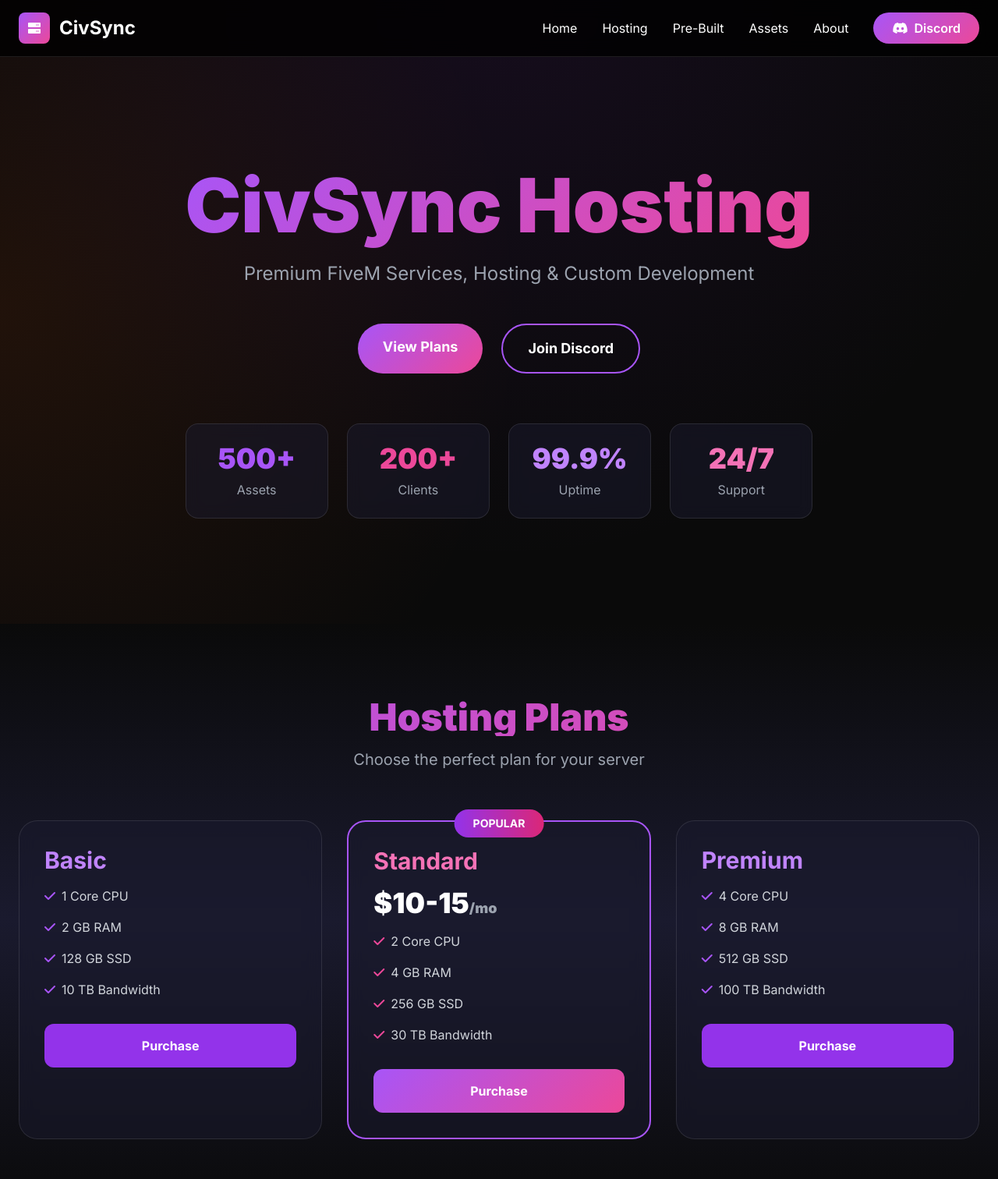
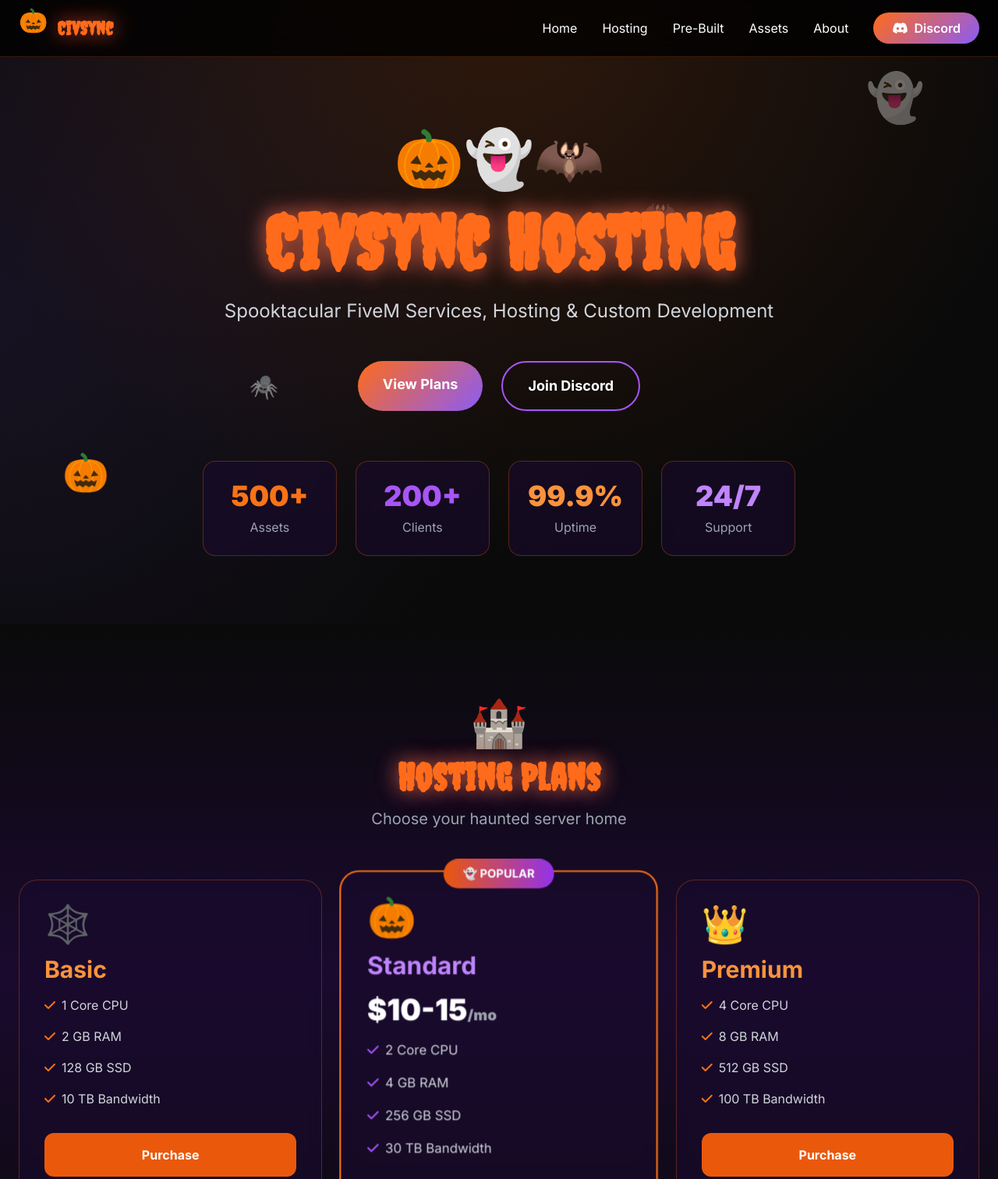
Before and after one commit to EWANZO101/usaswift, a plain HTML site: page index.html in a window 1280 px wide. Shown: the top 1512 px of the page at 78% size. Drawn offline with nearby package versions, Linux system fonts and the light colour scheme.

Commit message:
Update index.html

```diff
--- a/index.html
+++ b/index.html
@@ -6,7 +6,7 @@
     <title>CivSync Hosting - Premium FiveM Services</title>
     <script src="https://cdn.tailwindcss.com"></script>
     <link href="https://cdnjs.cloudflare.com/ajax/libs/font-awesome/6.0.0/css/all.min.css" rel="stylesheet">
-    <link href="https://fonts.googleapis.com/css2?family=Inter:wght@400;500;600;700;800;900&display=swap" rel="stylesheet">
+    <link href="https://fonts.googleapis.com/css2?family=Inter:wght@400;500;600;700;800;900&family=Creepster&display=swap" rel="stylesheet">
     <style>
         * {
             margin: 0;
@@ -21,64 +21,88 @@
         }
 
         .gradient-bg {
-            background: linear-gradient(180deg, #0a0a0a 0%, #1a1a2e 50%, #0a0a0a 100%);
+            background: linear-gradient(180deg, #0a0a0a 0%, #1a0a2e 50%, #0a0a0a 100%);
         }
 
         .hero-gradient {
-            background: radial-gradient(circle at 50% 0%, rgba(88, 28, 135, 0.15), transparent 70%),
-                        radial-gradient(circle at 0% 50%, rgba(234, 88, 12, 0.1), transparent 50%),
+            background: radial-gradient(circle at 50% 0%, rgba(255, 107, 26, 0.15), transparent 70%),
+                        radial-gradient(circle at 0% 50%, rgba(139, 92, 246, 0.1), transparent 50%),
                         #0a0a0a;
         }
 
         .card {
-            background: rgba(26, 26, 46, 0.5);
+            background: rgba(26, 10, 46, 0.6);
             backdrop-filter: blur(10px);
-            border: 1px solid rgba(255, 255, 255, 0.1);
+            border: 1px solid rgba(255, 107, 26, 0.3);
             transition: all 0.3s ease;
         }
 
         .card:hover {
             transform: translateY(-8px);
-            border-color: rgba(168, 85, 247, 0.5);
-            box-shadow: 0 20px 40px rgba(168, 85, 247, 0.2);
+            border-color: rgba(255, 107, 26, 0.6);
+            box-shadow: 0 20px 40px rgba(255, 107, 26, 0.3),
+                        0 0 60px rgba(139, 92, 246, 0.2);
         }
 
         .btn-primary {
-            background: linear-gradient(135deg, #a855f7, #ec4899);
+            background: linear-gradient(135deg, #FF6B1A, #8B5CF6);
             transition: all 0.3s ease;
         }
 
         .btn-primary:hover {
             transform: scale(1.05);
-            box-shadow: 0 10px 30px rgba(168, 85, 247, 0.4);
+            box-shadow: 0 10px 30px rgba(255, 107, 26, 0.5);
         }
 
         .section-title {
-            background: linear-gradient(135deg, #a855f7, #ec4899);
-            -webkit-background-clip: text;
-            -webkit-text-fill-color: transparent;
-            background-clip: text;
+            font-family: 'Creepster', cursive;
+            color: #FF6B1A;
+            text-shadow: 0 0 20px rgba(255, 107, 26, 0.5);
+            animation: glow 3s ease-in-out infinite;
+        }
+
+        @keyframes glow {
+            0%, 100% { text-shadow: 0 0 20px rgba(255, 107, 26, 0.5); }
+            50% { text-shadow: 0 0 30px rgba(255, 107, 26, 0.8), 0 0 40px rgba(139, 92, 246, 0.4); }
+        }
+
+        .pumpkin-float {
+            animation: float 4s ease-in-out infinite;
+        }
+
+        @keyframes float {
+            0%, 100% { transform: translateY(0) rotate(-5deg); }
+            50% { transform: translateY(-20px) rotate(5deg); }
+        }
+
+        .ghost-float {
+            animation: ghost-move 6s ease-in-out infinite;
+            opacity: 0.4;
+        }
+
+        @keyframes ghost-move {
+            0%, 100% { transform: translate(0, 0); }
+            33% { transform: translate(30px, -30px); }
+            66% { transform: translate(-30px, 30px); }
         }
     </style>
 </head>
 <body>
     <!-- Navigation -->
-    <nav class="fixed w-full top-0 z-50 bg-black/80 backdrop-blur-md border-b border-white/10">
+    <nav class="fixed w-full top-0 z-50 bg-black/80 backdrop-blur-md border-b border-orange-500/20">
         <div class="max-w-7xl mx-auto px-6 py-4">
             <div class="flex items-center justify-between">
                 <div class="flex items-center space-x-3">
-                    <div class="w-10 h-10 bg-gradient-to-br from-purple-500 to-pink-500 rounded-lg flex items-center justify-center">
-                        <i class="fas fa-server text-white"></i>
-                    </div>
-                    <span class="text-2xl font-bold">CivSync</span>
+                    <div class="text-3xl pumpkin-float">🎃</div>
+                    <span class="text-2xl font-bold section-title" style="font-family: 'Creepster', cursive;">CivSync</span>
                 </div>
 
                 <div class="hidden md:flex items-center space-x-8">
-                    <a href="#home" class="hover:text-purple-400 transition">Home</a>
-                    <a href="#hosting" class="hover:text-purple-400 transition">Hosting</a>
-                    <a href="#prebuilt" class="hover:text-purple-400 transition">Pre-Built</a>
-                    <a href="#assets" class="hover:text-purple-400 transition">Assets</a>
-                    <a href="#about" class="hover:text-purple-400 transition">About</a>
+                    <a href="#home" class="hover:text-orange-400 transition">Home</a>
+                    <a href="#hosting" class="hover:text-orange-400 transition">Hosting</a>
+                    <a href="#prebuilt" class="hover:text-orange-400 transition">Pre-Built</a>
+                    <a href="#assets" class="hover:text-orange-400 transition">Assets</a>
+                    <a href="#about" class="hover:text-orange-400 transition">About</a>
                     <a href="https://discord.gg/VdMcJRpmzZ" class="btn-primary px-6 py-2 rounded-full text-white font-semibold">
                         <i class="fab fa-discord mr-2"></i>Discord
                     </a>
@@ -88,13 +112,20 @@
     </nav>
 
     <!-- Hero Section -->
-    <section id="home" class="hero-gradient min-h-screen flex items-center pt-20">
-        <div class="max-w-7xl mx-auto px-6 text-center">
+    <section id="home" class="hero-gradient min-h-screen flex items-center pt-20 relative overflow-hidden">
+        <!-- Floating Halloween Elements -->
+        <div class="absolute top-20 right-20 text-6xl ghost-float">👻</div>
+        <div class="absolute bottom-40 left-20 text-5xl pumpkin-float">🎃</div>
+        <div class="absolute top-1/3 right-1/3 text-4xl ghost-float" style="animation-delay: -2s;">🦇</div>
+        <div class="absolute bottom-1/3 left-1/4 text-3xl pumpkin-float" style="animation-delay: -1s;">🕷️</div>
+
+        <div class="max-w-7xl mx-auto px-6 text-center relative z-10">
+            <div class="text-7xl mb-6">🎃👻🦇</div>
             <h1 class="text-6xl md:text-8xl font-black mb-6">
                 <span class="section-title">CivSync Hosting</span>
             </h1>
-            <p class="text-2xl text-gray-400 mb-12 max-w-3xl mx-auto">
-                Premium FiveM Services, Hosting & Custom Development
+            <p class="text-2xl text-gray-300 mb-12 max-w-3xl mx-auto">
+                Spooktacular FiveM Services, Hosting & Custom Development
             </p>
             <div class="flex flex-wrap justify-center gap-6 mb-16">
                 <a href="#hosting" class="btn-primary px-8 py-4 rounded-full font-bold text-lg">
@@ -108,19 +139,19 @@
             <!-- Stats -->
             <div class="grid grid-cols-2 md:grid-cols-4 gap-6 max-w-4xl mx-auto">
                 <div class="card rounded-2xl p-6">
-                    <div class="text-4xl font-black text-purple-500 mb-2">500+</div>
+                    <div class="text-4xl font-black text-orange-500 mb-2">500+</div>
                     <div class="text-gray-400">Assets</div>
                 </div>
                 <div class="card rounded-2xl p-6">
-                    <div class="text-4xl font-black text-pink-500 mb-2">200+</div>
+                    <div class="text-4xl font-black text-purple-500 mb-2">200+</div>
                     <div class="text-gray-400">Clients</div>
                 </div>
                 <div class="card rounded-2xl p-6">
-                    <div class="text-4xl font-black text-purple-400 mb-2">99.9%</div>
+                    <div class="text-4xl font-black text-orange-400 mb-2">99.9%</div>
                     <div class="text-gray-400">Uptime</div>
                 </div>
                 <div class="card rounded-2xl p-6">
-                    <div class="text-4xl font-black text-pink-400 mb-2">24/7</div>
+                    <div class="text-4xl font-black text-purple-400 mb-2">24/7</div>
                     <div class="text-gray-400">Support</div>
                 </div>
             </div>
@@ -131,37 +162,40 @@
     <section id="hosting" class="py-24 gradient-bg">
         <div class="max-w-7xl mx-auto px-6">
             <div class="text-center mb-16">
+                <div class="text-6xl mb-4">🏰</div>
                 <h2 class="text-5xl font-black mb-4 section-title">Hosting Plans</h2>
-                <p class="text-xl text-gray-400">Choose the perfect plan for your server</p>
+                <p class="text-xl text-gray-400">Choose your haunted server home</p>
             </div>
 
             <div class="grid md:grid-cols-3 gap-8">
                 <!-- Basic -->
                 <div class="card rounded-3xl p-8">
-                    <h3 class="text-3xl font-bold mb-4 text-purple-400">Basic</h3>
+                    <div class="text-5xl mb-4">🕸️</div>
+                    <h3 class="text-3xl font-bold mb-4 text-orange-400">Basic</h3>
                     <ul class="space-y-4 mb-8 text-gray-300">
-                        <li><i class="fas fa-check text-purple-500 mr-2"></i>1 Core CPU</li>
-                        <li><i class="fas fa-check text-purple-500 mr-2"></i>2 GB RAM</li>
-                        <li><i class="fas fa-check text-purple-500 mr-2"></i>128 GB SSD</li>
-                        <li><i class="fas fa-check text-purple-500 mr-2"></i>10 TB Bandwidth</li>
+                        <li><i class="fas fa-check text-orange-500 mr-2"></i>1 Core CPU</li>
+                        <li><i class="fas fa-check text-orange-500 mr-2"></i>2 GB RAM</li>
+                        <li><i class="fas fa-check text-orange-500 mr-2"></i>128 GB SSD</li>
+                        <li><i class="fas fa-check text-orange-500 mr-2"></i>10 TB Bandwidth</li>
                     </ul>
-                    <button onclick="window.location.href='https://whop.com/checkout/plan_36Blw17FSenhh?d2c=true'" class="w-full bg-purple-600 hover:bg-purple-700 py-4 rounded-xl font-bold transition">
+                    <button onclick="window.location.href='https://whop.com/checkout/plan_36Blw17FSenhh?d2c=true'" class="w-full bg-orange-600 hover:bg-orange-700 py-4 rounded-xl font-bold transition">
                         Purchase
                     </button>
                 </div>
 
                 <!-- Standard -->
-                <div class="card rounded-3xl p-8 border-2 border-purple-500 relative">
-                    <div class="absolute -top-4 left-1/2 transform -translate-x-1/2 bg-gradient-to-r from-purple-600 to-pink-600 px-6 py-2 rounded-full text-sm font-bold">
-                        POPULAR
+                <div class="card rounded-3xl p-8 border-2 border-orange-500 relative transform scale-105">
+                    <div class="absolute -top-4 left-1/2 transform -translate-x-1/2 bg-gradient-to-r from-orange-600 to-purple-600 px-6 py-2 rounded-full text-sm font-bold">
+                        👻 POPULAR
                     </div>
-                    <h3 class="text-3xl font-bold mb-4 text-pink-400">Standard</h3>
+                    <div class="text-5xl mb-4">🎃</div>
+                    <h3 class="text-3xl font-bold mb-4 text-purple-400">Standard</h3>
                     <div class="text-4xl font-black mb-4">$10-15<span class="text-lg text-gray-400">/mo</span></div>
                     <ul class="space-y-4 mb-8 text-gray-300">
-                        <li><i class="fas fa-check text-pink-500 mr-2"></i>2 Core CPU</li>
-                        <li><i class="fas fa-check text-pink-500 mr-2"></i>4 GB RAM</li>
-                        <li><i class="fas fa-check text-pink-500 mr-2"></i>256 GB SSD</li>
-                        <li><i class="fas fa-check text-pink-500 mr-2"></i>30 TB Bandwidth</li>
+                        <li><i class="fas fa-check text-purple-500 mr-2"></i>2 Core CPU</li>
+                        <li><i class="fas fa-check text-purple-500 mr-2"></i>4 GB RAM</li>
+                        <li><i class="fas fa-check text-purple-500 mr-2"></i>256 GB SSD</li>
+                        <li><i class="fas fa-check text-purple-500 mr-2"></i>30 TB Bandwidth</li>
                     </ul>
                     <button onclick="window.location.href='https://whop.com/checkout/plan_p85jthy8i3PKB?d2c=true'" class="w-full btn-primary py-4 rounded-xl font-bold">
                         Purchase
@@ -170,14 +204,15 @@
 
                 <!-- Premium -->
                 <div class="card rounded-3xl p-8">
-                    <h3 class="text-3xl font-bold mb-4 text-purple-400">Premium</h3>
+                    <div class="text-5xl mb-4">👑</div>
+                    <h3 class="text-3xl font-bold mb-4 text-orange-400">Premium</h3>
                     <ul class="space-y-4 mb-8 text-gray-300">
-                        <li><i class="fas fa-check text-purple-500 mr-2"></i>4 Core CPU</li>
-                        <li><i class="fas fa-check text-purple-500 mr-2"></i>8 GB RAM</li>
-                        <li><i class="fas fa-check text-purple-500 mr-2"></i>512 GB SSD</li>
-                        <li><i class="fas fa-check text-purple-500 mr-2"></i>100 TB Bandwidth</li>
+                        <li><i class="fas fa-check text-orange-500 mr-2"></i>4 Core CPU</li>
+                        <li><i class="fas fa-check text-orange-500 mr-2"></i>8 GB RAM</li>
+                        <li><i class="fas fa-check text-orange-500 mr-2"></i>512 GB SSD</li>
+                        <li><i class="fas fa-check text-orange-500 mr-2"></i>100 TB Bandwidth</li>
                     </ul>
-                    <button onclick="window.location.href='https://whop.com/checkout/plan_THadtVV8huNzm?d2c=true'" class="w-full bg-purple-600 hover:bg-purple-700 py-4 rounded-xl font-bold transition">
+                    <button onclick="window.location.href='https://whop.com/checkout/plan_THadtVV8huNzm?d2c=true'" class="w-full bg-orange-600 hover:bg-orange-700 py-4 rounded-xl font-bold transition">
                         Purchase
                     </button>
                 </div>
@@ -189,12 +224,14 @@
     <section id="prebuilt" class="py-24">
         <div class="max-w-7xl mx-auto px-6">
             <div class="text-center mb-16">
+                <div class="text-6xl mb-4">🏗️</div>
                 <h2 class="text-5xl font-black mb-4 section-title">Pre-Built FiveM Servers</h2>
-                <p class="text-xl text-gray-400">Ready to deploy in minutes</p>
+                <p class="text-xl text-gray-400">Bewitched & ready to deploy</p>
             </div>
 
             <div class="max-w-4xl mx-auto card rounded-3xl p-12">
-                <h3 class="text-3xl font-bold mb-6 text-purple-400">Complete Server Package</h3>
+                <div class="text-7xl mb-6">🚀</div>
+                <h3 class="text-3xl font-bold mb-6 text-orange-400">Complete Server Package</h3>
                 <p class="text-lg text-gray-300 mb-8">
                     Perfect for plug-and-play deployment. Fully configured with scripts, vehicle packs,
                     professional GFX, and optimized performance settings.
@@ -234,8 +271,9 @@
     <section id="assets" class="py-24 gradient-bg">
         <div class="max-w-7xl mx-auto px-6">
             <div class="text-center mb-16">
+                <div class="text-6xl mb-4">🎨</div>
                 <h2 class="text-5xl font-black mb-4 section-title">Custom Assets</h2>
-                <p class="text-xl text-gray-400">Professional customization services</p>
+                <p class="text-xl text-gray-400">Enchanted customization services</p>
             </div>
 
             <div class="grid md:grid-cols-2 lg:grid-cols-3 gap-8">
```
